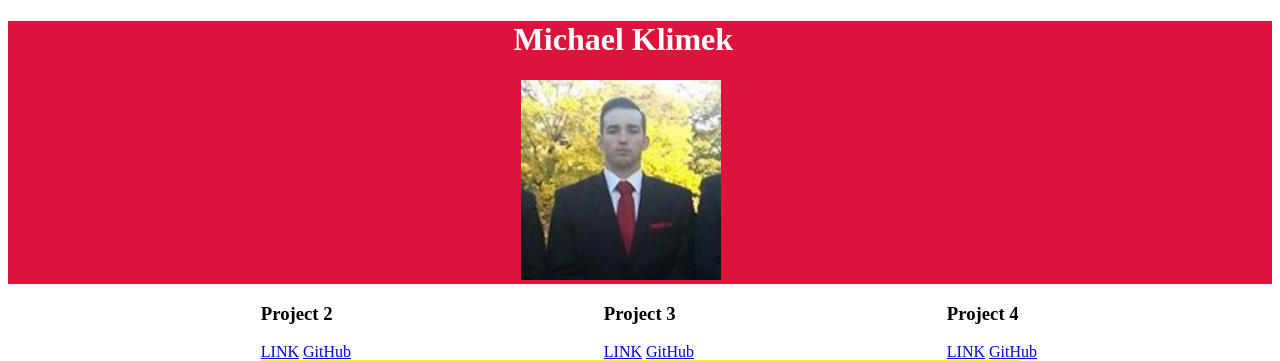
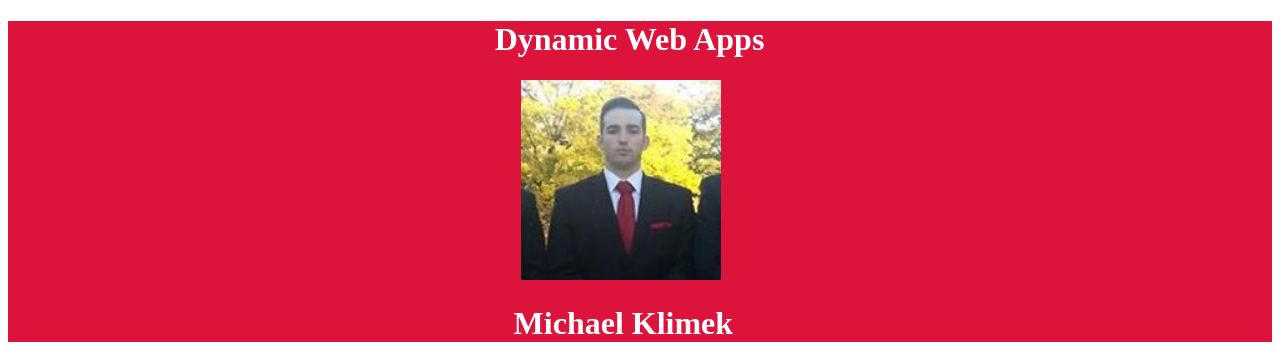
Before and after one commit to michaelklimek/p1, a PHP site: page / in a window 1280 px wide. Shown: the top 361 px of the page. Run offline with PHP 8.4, Linux system fonts and the light colour scheme.

Commit message:
Added Class Title and Adjusted CSS

```diff
--- a/css/style.css
+++ b/css/style.css
@@ -5,6 +5,10 @@
 .name {
 	margin-left: 40%;
 	color: white;
+}
+
+#ctitle {
+	margin-left: -2.5%;
 }
 
 #photo {
--- a/index.php
+++ b/index.php
@@ -7,8 +7,9 @@
 <body>
 	<div class="general">
 		<div class="name">
+			<h1 id="ctitle">Dynamic Web Apps</h1>
+			<img src="mike.jpg" width="200" length="200" id="photo">
 			<h1>Michael Klimek</h1>
-			<img src="mike.jpg" width="200" length="200" id="photo">
 		</div>
 	</div>
 	<div class="project">
```
